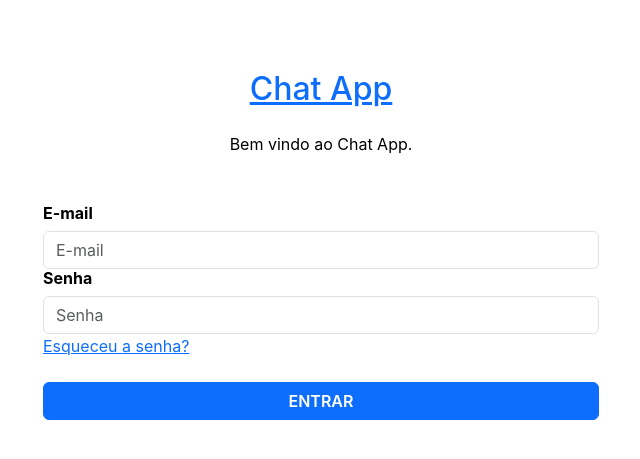
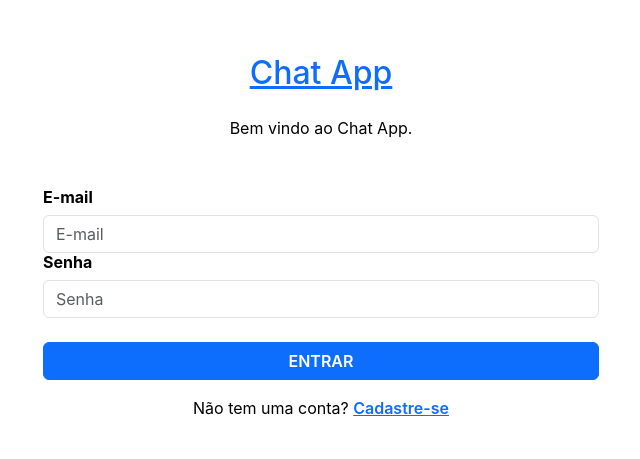
Before and after one commit to devthyrso/chat-app-frontend, a React (Create React App) app: page / in a window 1280 px wide. Shown: the part 155-614 px from the top of the page, without its empty margins (319-959 px from the left). Built offline with nearby package versions, Linux system fonts and the light colour scheme.

Commit message:
adicionando botão para se cadastrar na tela de login

```diff
--- a/src/pages/Login/login.js
+++ b/src/pages/Login/login.js
@@ -85,11 +85,6 @@ const SignIn = () => {
                       onChange={(e) => setPassword(e.target.value)}
                     />
                   </Form.Group>
-                  <div className="d-flex align-items-center justify-content-between">
-                    <Link to="/auth/recoverpw" className="font-italic">
-                      Esqueceu a senha?
-                    </Link>
-                  </div>
                   <Button
                     variant="primary"
                     type="submit"
@@ -99,6 +94,10 @@ const SignIn = () => {
                     {showSpinner ? <div className="spinner-border spinner-border-sm" role="status"></div> : <div className='fw-semibold'>Entrar</div>}
                   </Button>
                 </Form>
+                <p className="mt-3">
+                  Não tem uma conta?{" "}
+                  <Link to="/register" className="fw-semibold">Cadastre-se</Link>
+                </p>
               </div>
             </Col>
           </Row>
```
